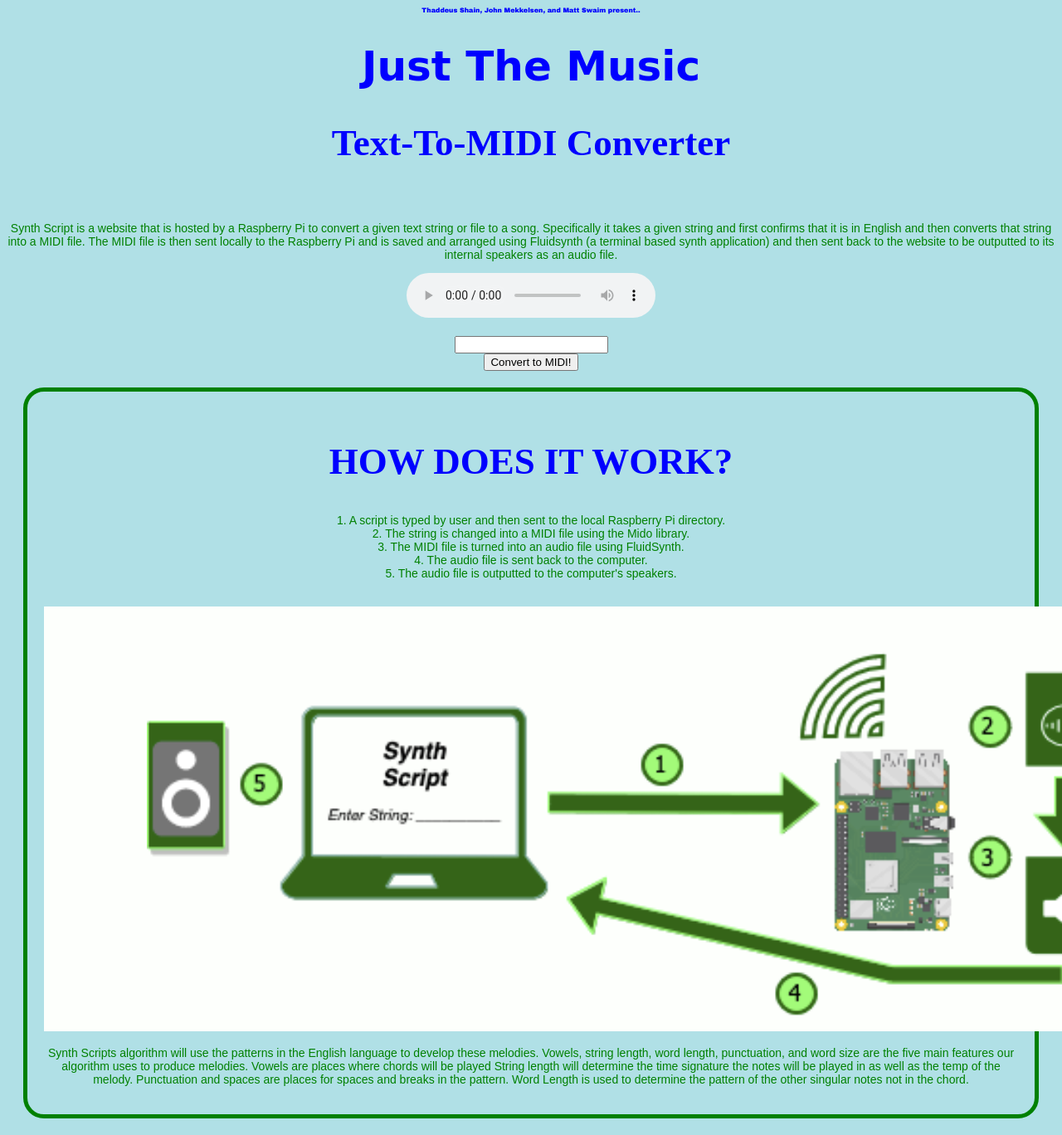
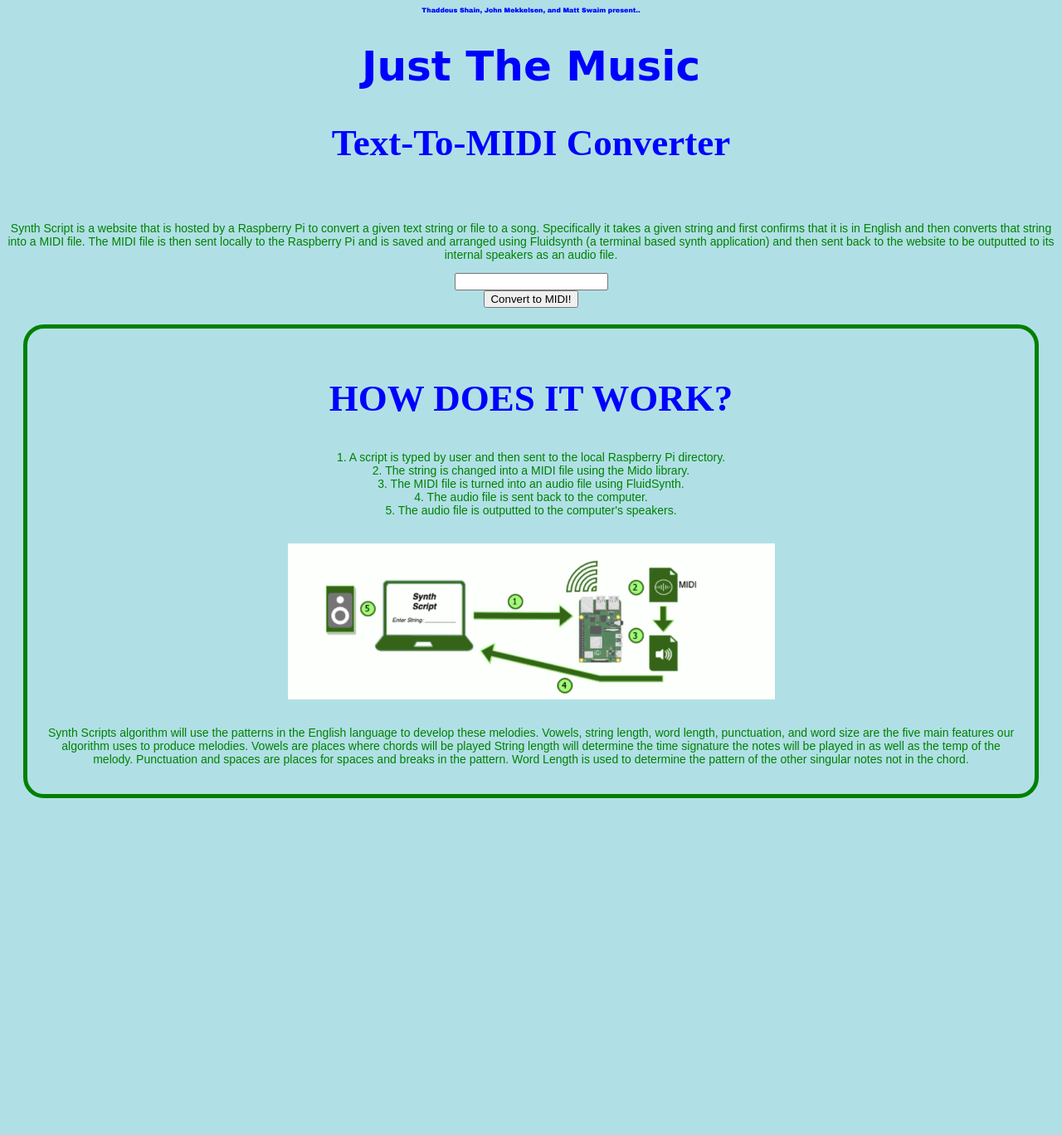
Before and after one commit to t-shain/synth-script, a Flask app: page / in a window 1280 px wide; the page is wider, and only the part inside the window is pictured. Shown: that part at 83% size. After the commit the page ends 962 px from the top of that part, so only its background shows below. Run offline with Flask 3, Linux system fonts and the light colour scheme.

Commit message:
Updated image css

```diff
--- a/finalproj/templates/website.html
+++ b/finalproj/templates/website.html
@@ -43,6 +43,11 @@ div {
 form {
   text-align: center;
 }
+img {
+  display: block;
+  margin-left: auto;
+  margin-right: auto;
+}
 </style>
 </head>
 <body>
@@ -56,27 +61,13 @@ form {
 given string and first confirms that it is in English and then converts that string into a MIDI file.
 The MIDI file is then sent locally to the Raspberry Pi and is saved and arranged using
 Fluidsynth (a terminal based synth application) and then sent back to the website to be
-outputted to its internal speakers as an audio file. </p>
+outputted to its internal speakers as an audio file.</p>
 
-<form>
-    <audio controls>
-  <source src="../../in.wav" type="audio/wav">
-Your browser does not support the audio element.
-
-</audio>
-
-    <br>
-    <br>
-
-</form>
 
 <form>
     <input id="text-input" type="text"> <br>
     <button id="convert-button" type="button">Convert to MIDI!</button>
-    <script src="https://code.jquery.com/jquery-3.5.1.min.js"></script>
-    <script src="/static/handler.js"></script>
 </form>
-
 
 <div>
 <h2> HOW DOES IT WORK? </h2>
@@ -86,10 +77,14 @@ Your browser does not support the audio element.
 3. The MIDI file is turned into an audio file using FluidSynth. <br>
 4. The audio file is sent back to the computer. <br>
 5. The audio file is outputted to the computer's speakers. </p><br>
-<img id="chart" src="../images/chart.png"> <br>
+<img id="chart" src="../images/chart.png" style="width:50%;"> <br>
 <p> Synth Scripts algorithm will use the patterns in the English language to develop these melodies. Vowels, string length, word length, punctuation, and word size are the five main features our algorithm uses to produce melodies. Vowels are places where chords will be played String length will determine the time signature the notes will be played in as well as the temp of the melody. Punctuation and spaces are places for spaces and breaks in the pattern. Word Length is used to determine the pattern of the other singular notes not in the chord. </p>
 </div>
 
+
+
+<script src="https://code.jquery.com/jquery-3.5.1.min.js"></script>
+<script src="/static/website.js"></script>
 <!-- NOTE: when a .js file is created in the static folder, either use "website.js" as the name of that file, or change the above line accordingly -->
 </body>
 </html>
```
